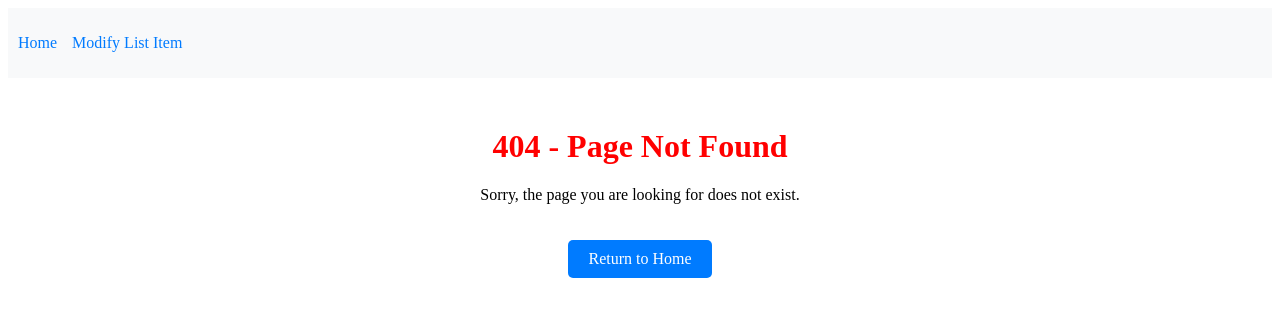
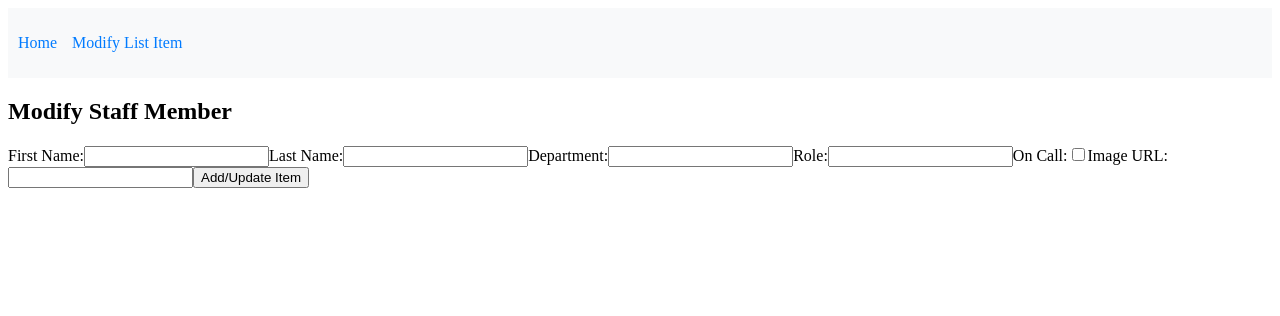
Before and after one commit to tayo222/Tunmise-tayo-learning-angular, an Angular app: page /modify in a window 1280 px wide. Before the commit this address had no page. Shown: the top 316 px of the page. Built offline with nearby package versions, Linux system fonts and the light colour scheme.

Commit message:
ensured i can update staff corrrectly

```diff
--- a/src/app/app.routes.ts
+++ b/src/app/app.routes.ts
@@ -1,3 +1,9 @@
 import { Routes } from '@angular/router';
+import { HospitalListComponent } from './hospital-list/hospital-list.component';
+import { ModifyComponent } from './modify/modify.component';
 
-export const routes: Routes = [];
+export const routes: Routes = [
+  { path: '', component: HospitalListComponent }, // Default route
+  { path: 'modify', component: ModifyComponent }, // Route for modifying items
+  { path: '**', redirectTo: '' } // Redirect any unknown paths to the home
+];
--- a/src/app/hospital-list/hospital-list.component.ts
+++ b/src/app/hospital-list/hospital-list.component.ts
@@ -35,7 +35,7 @@ export class HospitalListComponent implements OnInit {
 
   editStaff(id: number): void {
     // Navigate to the ModifyComponent for editing the selected staff member
-    this.router.navigate(['/form', { id }]); // Ensure this matches your routing setup
+    this.router.navigate(['/modify', { id }]); // Ensure this matches your routing setup
   }
 
   deleteStaff(id: number): void {
--- a/src/app/modify/modify.component.html
+++ b/src/app/modify/modify.component.html
@@ -1,38 +1,23 @@
+<h2>Modify Staff Member</h2>
+
 <form [formGroup]="modifyForm" (ngSubmit)="onSubmit()">
-  <div>
-    <label for="title">Title:</label>
-    <input id="title" formControlName="title">
-    <div *ngIf="!(!modifyForm.get('title')||!modifyForm.get('title'))">
-      Title is required.
-    </div>
+  <label for="firstName">First Name:</label>
+  <input id="firstName" formControlName="firstName" required>
 
-    <label for="description">Description:</label>
-    <textarea id="description" formControlName="description"></textarea>
-    <div *ngIf="modifyForm.get('description') && modifyForm.get('description')">
-      Description is required.
-    </div>
-  </div>
+  <label for="lastName">Last Name:</label>
+  <input id="lastName" formControlName="lastName" required>
 
-  <div>
-    <label for="category">Category:</label>
-    <input id="category" formControlName="category">
-    <div *ngIf="modifyForm.get('category')&& modifyForm.get('category')">
-      Category is required.
-    </div>
-  </div>
+  <label for="department">Department:</label>
+  <input id="department" formControlName="department" required>
 
-  <div>
-    <label for="imageUrl">Image URL:</label>
-    <input id="imageUrl" formControlName="imageUrl">
-    <div *ngIf="modifyForm.get('imageUrl') && modifyForm.get('imageUrl')">
-      Image URL is required.
-    </div>
-  </div>
+  <label for="role">Role:</label>
+  <input id="role" formControlName="role" required>
 
-  <div>
-    <label>Published:</label>
-    <input type="checkbox" formControlName="isPublished">
-  </div>
+  <label for="isOnCall">On Call:</label>
+  <input type="checkbox" id="isOnCall" formControlName="isOnCall">
 
-  <button type="submit" [disabled]="modifyForm.invalid">Add/Update Item</button>
+  <label for="imageUrl">Image URL:</label>
+  <input id="imageUrl" formControlName="imageUrl" required>
+
+  <button type="submit">Add/Update Item</button>
 </form>
--- a/src/app/modify/modify.component.ts
+++ b/src/app/modify/modify.component.ts
@@ -1,21 +1,27 @@
 import { Component, OnInit } from '@angular/core';
-import {FormBuilder, FormGroup, ReactiveFormsModule, Validators} from '@angular/forms';
+import { FormBuilder, FormGroup, ReactiveFormsModule, Validators } from '@angular/forms';
+import { ActivatedRoute, Router } from '@angular/router';
+import { HospitalStaffService } from '../services/hospital-staff.service';
+import { HospitalUser } from '../Shared/HospitalUser'; // Import your interface here
 
 @Component({
   selector: 'app-modify',
-  templateUrl: './modify.component.html', // Ensure this path is correct
+  templateUrl: './modify.component.html',
   standalone: true,
-  imports: [
-    ReactiveFormsModule
-  ],
-  // This indicates it's a standalone component
+  imports: [ReactiveFormsModule],
   styleUrls: ['./modify.component.css']
 })
 export class ModifyComponent implements OnInit {
 
   modifyForm!: FormGroup;
+  staffId!: number;
 
-  constructor(private fb: FormBuilder) {}
+  constructor(
+    private fb: FormBuilder,
+    private route: ActivatedRoute,
+    private router: Router,
+    private hospitalStaffService: HospitalStaffService
+  ) {}
 
   ngOnInit(): void {
     this.modifyForm = this.fb.group({
@@ -26,13 +32,58 @@ export class ModifyComponent implements OnInit {
       isOnCall: [false],
       imageUrl: ['', Validators.required]
     });
+
+    this.route.paramMap.subscribe(params => {
+      this.staffId = +params.get('id')!;
+      this.loadStaffData(this.staffId);
+    });
   }
 
-  // Method to handle form submission
+  loadStaffData(id: number): void {
+    this.hospitalStaffService.getHospitalStaffById(id).subscribe(staff => {
+      if (staff) {
+        this.modifyForm.patchValue({
+          firstName: staff.firstName,
+          lastName: staff.lastName,
+          department: staff.department,
+          role: staff.role,
+          isOnCall: staff.isOnCall,
+          imageUrl: staff.imageUrl
+        });
+      }
+    });
+  }
+
   onSubmit(): void {
     if (this.modifyForm.valid) {
-      console.log("Form Data:", this.modifyForm.value);
-      // Add your logic to update data here
+      const updatedStaff: HospitalUser = { // Use the interface here
+        id: this.staffId || undefined, // Use undefined for new staff
+        ...this.modifyForm.value
+      };
+
+      if (this.staffId) {
+        // Update existing staff
+        this.hospitalStaffService.updateHospitalStaff(updatedStaff).subscribe({
+          next: () => {
+            console.log('Staff member updated successfully');
+            this.router.navigate(['/hospital-list']);
+          },
+          error: (error) => {
+            console.error('Error updating staff member:', error);
+          }
+        });
+      } else {
+        // Add new staff member
+        this.hospitalStaffService.addHospitalStaff(updatedStaff).subscribe({
+          next: () => {
+            console.log('New staff member added successfully');
+            this.router.navigate(['/hospital-list']);
+          },
+          error: (error) => {
+            console.error('Error adding new staff member:', error);
+          }
+        });
+      }
     } else {
       console.log("Form is invalid.");
     }
--- a/src/app/services/hospital-staff.service.ts
+++ b/src/app/services/hospital-staff.service.ts
@@ -34,6 +34,19 @@ export class HospitalStaffService {
     }
     return of(mockHospitalStaff); // Return the updated array wrapped in an Observable
   }
+  addHospitalStaff(newStaff: any): Observable<any[]> {
+    // Generate a new ID for the new staff member
+    const newId = mockHospitalStaff.length ? Math.max(...mockHospitalStaff.map(staff => staff.id)) + 1 : 1;
+
+    // Assign the new ID to the new staff member
+    const staffWithId = { ...newStaff, id: newId };
+
+    // Add the new staff member to the mock data array
+    mockHospitalStaff.push(staffWithId);
+
+    // Return the updated array wrapped in an Observable
+    return of(mockHospitalStaff);
+  }
 
   // Delete: Remove a staff member by ID
   deleteHospitalStaff(id: number): Observable<any | undefined> {
--- a/src/main.ts
+++ b/src/main.ts
@@ -5,12 +5,13 @@ import { HospitalListComponent } from './app/hospital-list/hospital-list.compone
 import { PageNotFoundComponent } from './app/page-not-found/page-not-found.component'; // Ensure the path is correct
 import { ModifyListItemComponent } from './app/modify-list-item/modify-list-item.component'; // Ensure the path is correct
 import { appConfig } from './app/app.config';
+import {ModifyComponent} from "./app/modify/modify.component";
 
 // Define your routes
 const routes: Routes = [
   { path: '', redirectTo: 'hospital-list', pathMatch: 'full' }, // Redirect to hospital list on empty path
   { path: 'hospital-list', component: HospitalListComponent }, // Route to the hospital list component
-  { path: 'modify-list-item', component: ModifyListItemComponent }, // Route to modify list item component
+  { path: 'modify', component: ModifyComponent }, // Route to modify list item component
   { path: '**', component: PageNotFoundComponent } // Wildcard route for a 404 page
 ];
 
```
Also changed, not shown: src/app/app.module.ts (added, +18 -0 lines).
